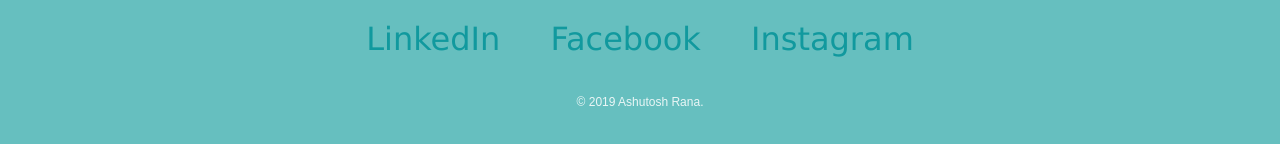
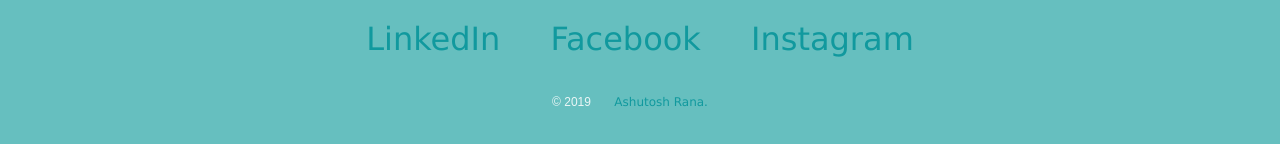
Before and after one commit to drresume/Ashutosh_CV_, a plain HTML site: page index.html in a window 1280 px wide. Shown: the part 2909-3053 px from the top of the page. Drawn offline with Linux system fonts and the light colour scheme.

Commit message:
Update index.html

```diff
--- a/index.html
+++ b/index.html
@@ -50,5 +50,5 @@
       <a class="footer-link" href="https://www.linkedin.com/in/ashutosh-rana-b09428167/">LinkedIn</a>
       <a class="footer-link" href="https://www.facebook.com/mindquaker/">Facebook</a>
       <a class="footer-link" href="https://www.instagram.com/ashutosh_rana20/?hl=en">Instagram</a>
-      <p class="copyright">© 2019 Ashutosh Rana.</p>
+      <p class="copyright">© 2019 <a href = "https://www.linkedin.com/in/ashutosh-rana-b09428167/"> Ashutosh Rana.</a></p>
     </div>
```
